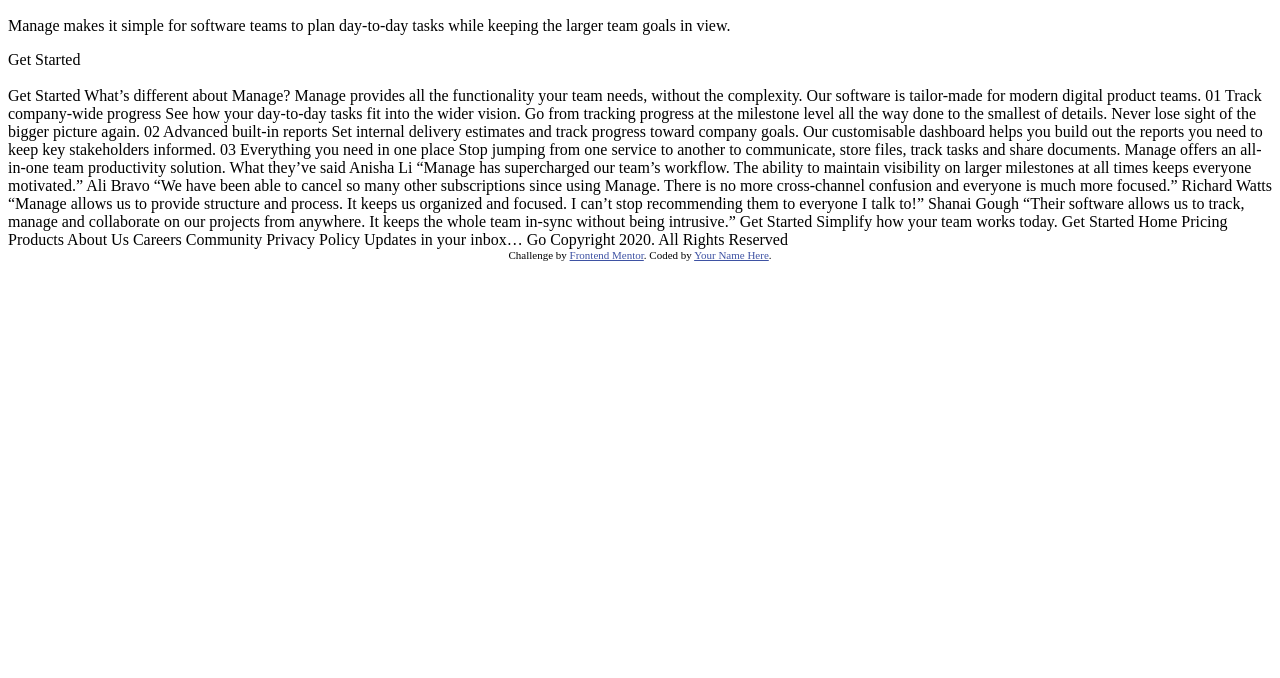
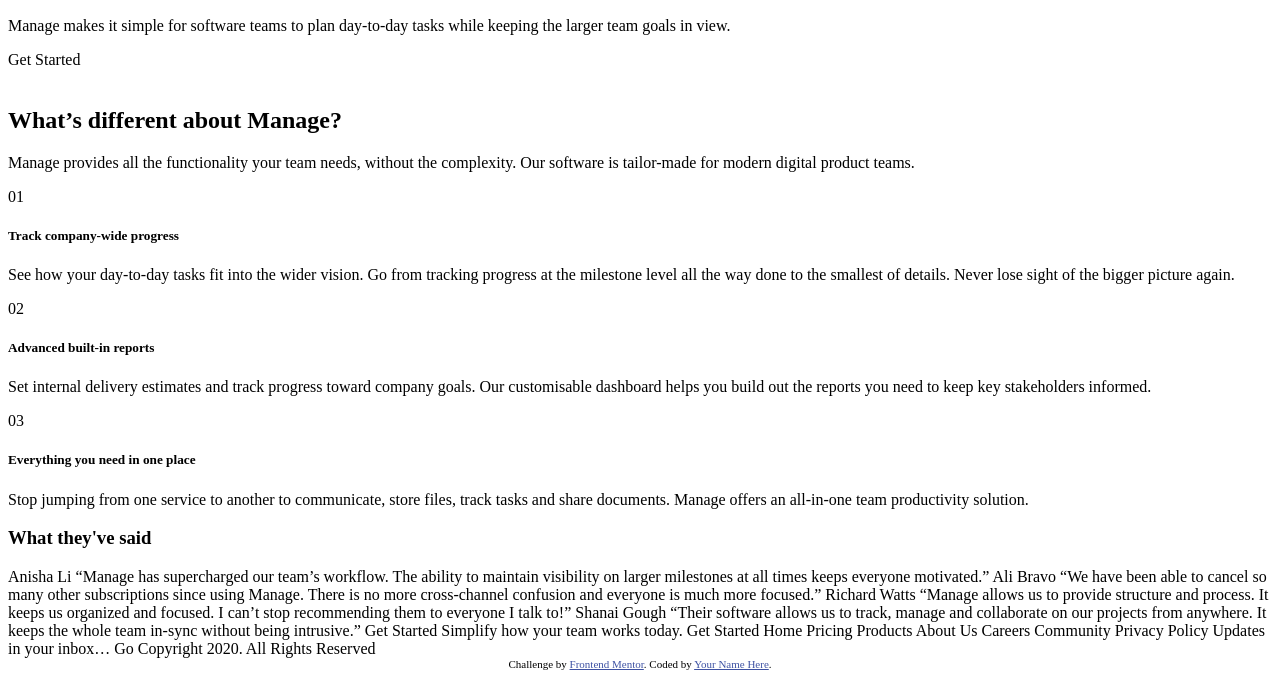
Before and after one commit to CarlosFabianG/manage-landing-page, a plain HTML site: page index.html in a window 1280 px wide. Shown: the part 122-800 px from the top of the page. Drawn offline with Linux system fonts and the light colour scheme.

Commit message:
estructura de main

```diff
--- a/index.html
+++ b/index.html
@@ -15,17 +15,17 @@
   </style>
 </head>
 <body>
-  <header>
+  <header class="header__container">
     <nav>
-    <img src="./images/logo.svg">
-    <div>
+      <img class="header-logo" src="./images/logo.svg">
+      <div class="header-menu">
         <span>Pricing</span>
         <span>Product</span>
         <span>About Us</span>
         <span>Careers</span>
         <span>Community</span>
       </div>
-    <a>Get Started</a>
+      <a class="header-button">Get Started</a>
     </nav>
 
     <section>
@@ -33,49 +33,69 @@
         <h1>Bring everyone together to build better products.</h1>
         <p>Manage makes it simple for software teams to plan day-to-day
         tasks while keeping the larger team goals in view.</p>
-      <a>Get Started</a>
+        <a class="header-button">Get Started</a>
       </div>
       <div>
         <img>
       </div>
     </section>
-
   </header>
 
-
-
-
-
-
-
-
-  Get Started
-
-  What’s different about Manage?
-
+  <main>
+    <section class="main-section">
+      <h2>What’s different about Manage?</h2>
+      <p>
         Manage provides all the functionality your team needs, without
         the complexity. Our software is tailor-made for modern digital
         product teams.
+      </p>
+    </section>
 
-  01
-  Track company-wide progress
+    <aside class="main-section-aside">
+      <article class="aside-article">
+        <span>01</span>
+        <div>
+          <h5>Track company-wide progress</h5>
+          <p>
             See how your day-to-day tasks fit into the wider vision. Go from
             tracking progress at the milestone level all the way done to the
             smallest of details. Never lose sight of the bigger picture again.
+          </p>
+        </div>
+      </article>
 
-  02
-  Advanced built-in reports
+      <article class="aside-article">
+        <span>02</span>
+        <div>
+          <h5>Advanced built-in reports</h5>
+          <p>
             Set internal delivery estimates and track progress toward company
             goals. Our customisable dashboard helps you build out the reports
             you need to keep key stakeholders informed.
+          </p>
+        </div>
+      </article>
 
-  03
-  Everything you need in one place
+      <article class="aside-article">
+        <span>03</span>
+        <div>
+          <h5>Everything you need in one place</h5>
+          <p>
             Stop jumping from one service to another to communicate, store files,
             track tasks and share documents. Manage offers an all-in-one team
             productivity solution.
+          </p>
+        </div>
+      </article>
+    </aside>
+  </main>
 
-  What they’ve said
+  <section class="slider__container">
+    <h3>What they've said</h3>
+
+
+  </section>
+
 
   Anisha Li
   “Manage has supercharged our team’s workflow. The ability to maintain
```
Lines whose indentation alone changed are shown as unchanged.
